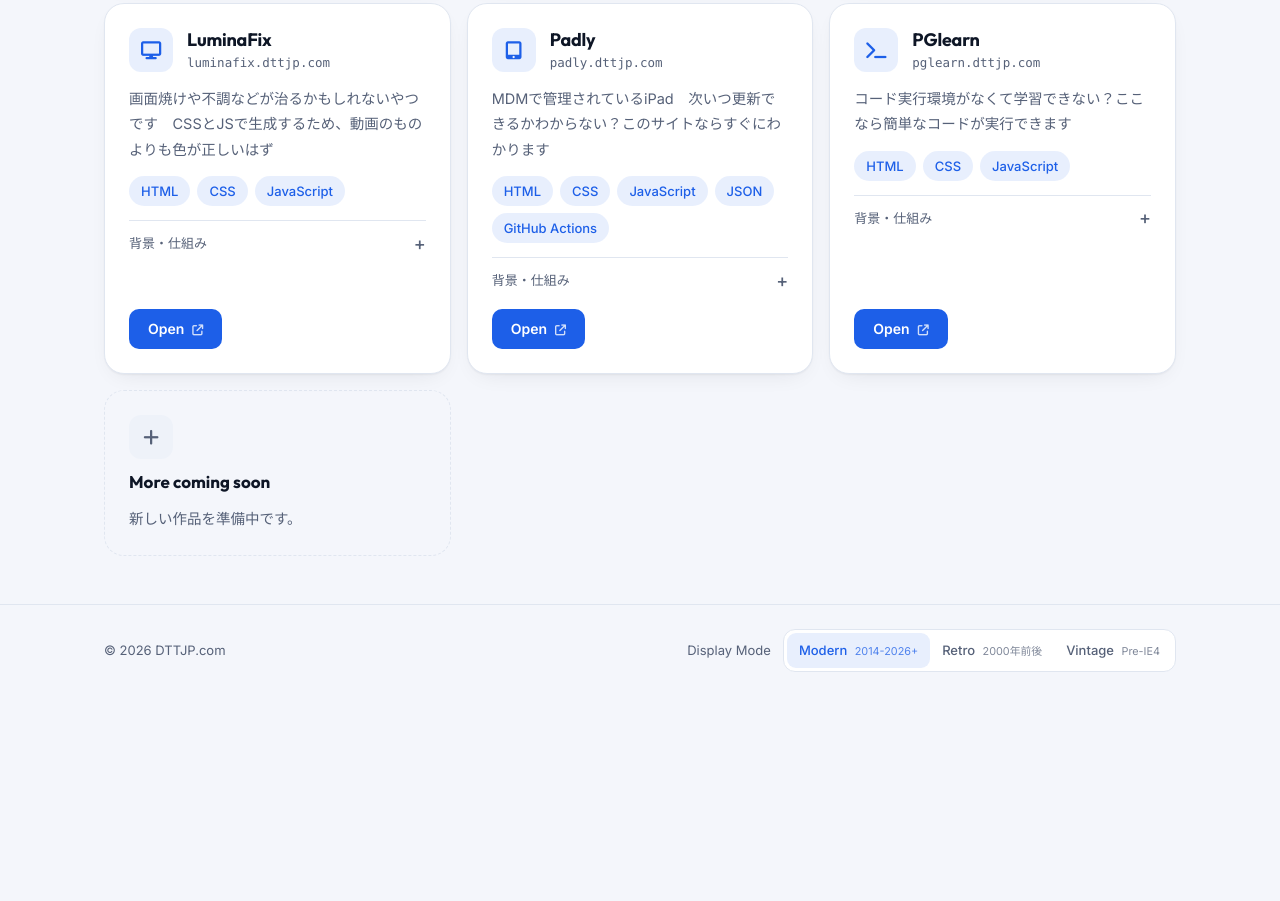
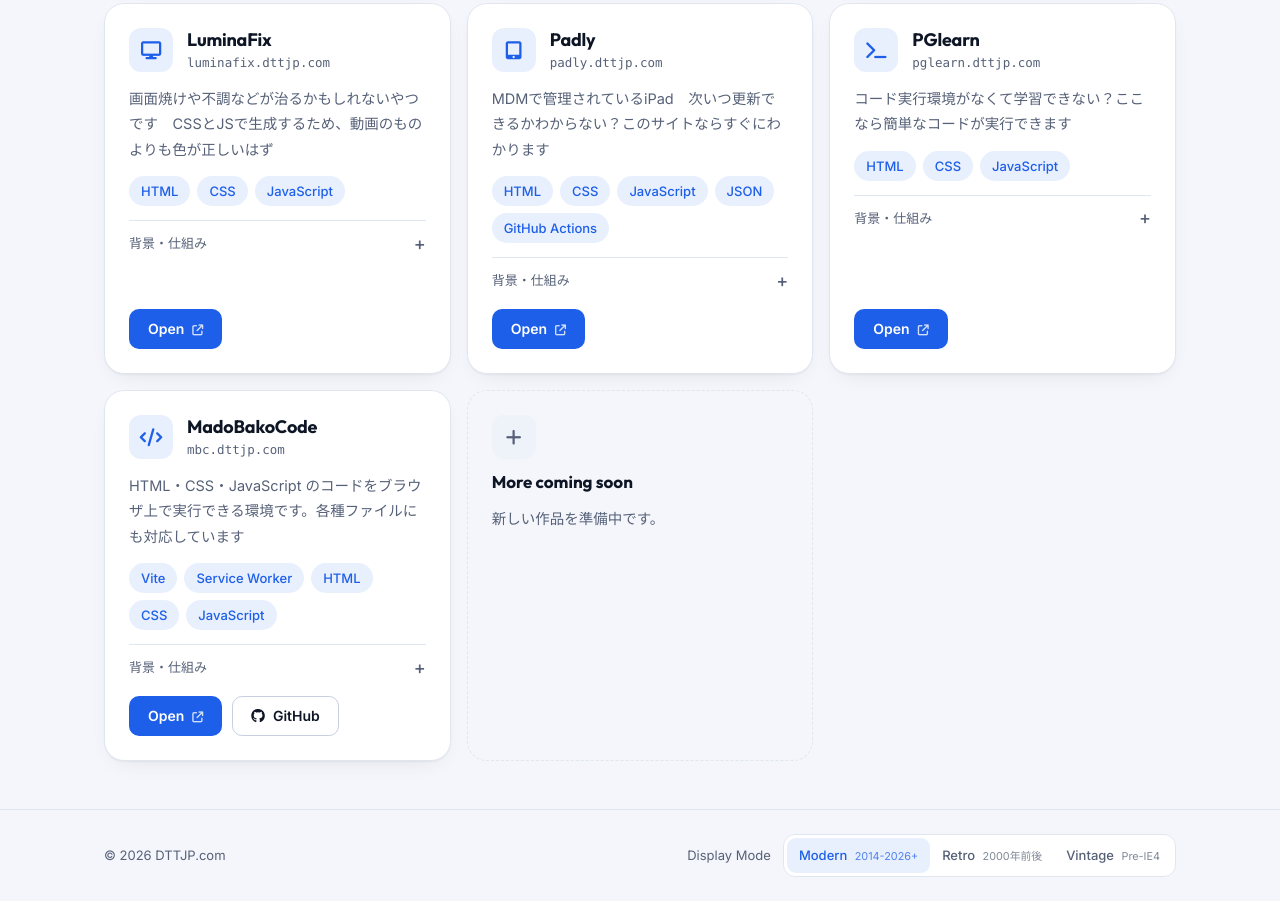
Before and after one commit to DTT-JP/DTT-Top, a website: page works.html in a window 1280 px wide. Shown: the part 636-1537 px from the top of the page. Before the commit the page ends 1332 px from the top, so only its background shows below. Drawn offline with Linux system fonts and the light colour scheme.

Commit message:
Add MBC Builed

```diff
--- a/works.html
+++ b/works.html
@@ -149,7 +149,23 @@
           <a class="btn btn-primary" href="https://pglearn.dttjp.com/" target="_blank" rel="noopener noreferrer">Open<i class="fa-solid fa-arrow-up-right-from-square btn-ext" aria-hidden="true"></i></a>
         </div>
       </article>
-      <article class="card card-dashed reveal" style="--i:7">
+      <article class="card item reveal" style="--i:7">
+        <div class="item-head">
+          <span class="icon-tile"><i class="fa-solid fa-code" aria-hidden="true"></i></span>
+          <div>
+            <h3>MadoBakoCode</h3>
+            <p class="item-meta"><span class="item-host">mbc.dttjp.com</span></p>
+          </div>
+        </div>
+        <p class="item-desc">HTML・CSS・JavaScript のコードをブラウザ上で実行できる環境です。各種ファイルにも対応しています</p>
+        <ul class="chips"><li class="chip">Vite</li><li class="chip">Service Worker</li><li class="chip">HTML</li><li class="chip">CSS</li><li class="chip">JavaScript</li></ul>
+        <details class="more"><summary>背景・仕組み</summary><p>Service Worker を使用し、ブラウザ内でサーバーを立てることでサーバーを立てるのと同等の実行環境を作成しています。</p></details>
+        <div class="item-actions">
+          <a class="btn btn-primary" href="https://mbc.dttjp.com/" target="_blank" rel="noopener noreferrer">Open<i class="fa-solid fa-arrow-up-right-from-square btn-ext" aria-hidden="true"></i></a>
+          <a class="btn btn-ghost" href="https://github.com/DTT-JP/madobakocode" target="_blank" rel="noopener noreferrer"><i class="fa-brands fa-github" aria-hidden="true"></i>GitHub</a>
+        </div>
+      </article>
+      <article class="card card-dashed reveal" style="--i:8">
         <span class="icon-tile"><i class="fa-solid fa-plus" aria-hidden="true"></i></span>
         <h3>More coming soon</h3>
         <p class="item-desc">新しい作品を準備中です。</p>
```
Also changed, not shown: s/works.html (+5 -0 lines), ss/works.html (+11 -0 lines).
